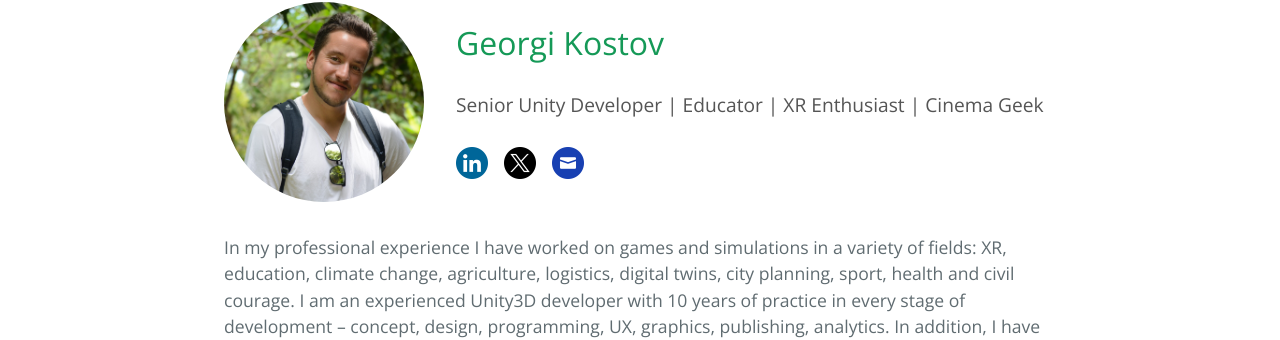
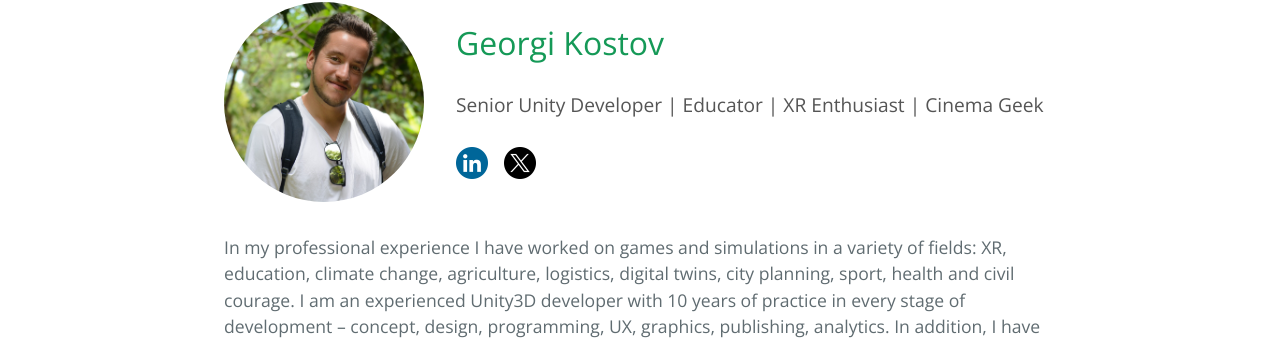
Before and after one commit to GeorgiKostov/georgikostov.github.io, a Jekyll site: the page built from index.md, in a window 1280 px wide. Shown: the part 90-430 px from the top of the page. Built offline with Jekyll 4.4.1, drawn with Linux system fonts in a browser that asks for light colours.

Commit message:
Remove email

```diff
--- a/index.md
+++ b/index.md
@@ -16,9 +16,6 @@ title: Home
       </a>
       <a href="https://x.com/KostovSolutions" target="_blank" aria-label="Twitter">
         <img src="assets/icons/twitter.png" alt="Twitter" class="social-icon" />
-      </a>
-      <a href="mailto:georgikostov1337@gmail.com?subject=Project%20Inquiry" aria-label="Mail">
-        <img src="assets/icons/mail.png" alt="Mail" class="social-icon" />
       </a>
     </div>
   </div>
```
Also changed, not shown: 2 other files.
